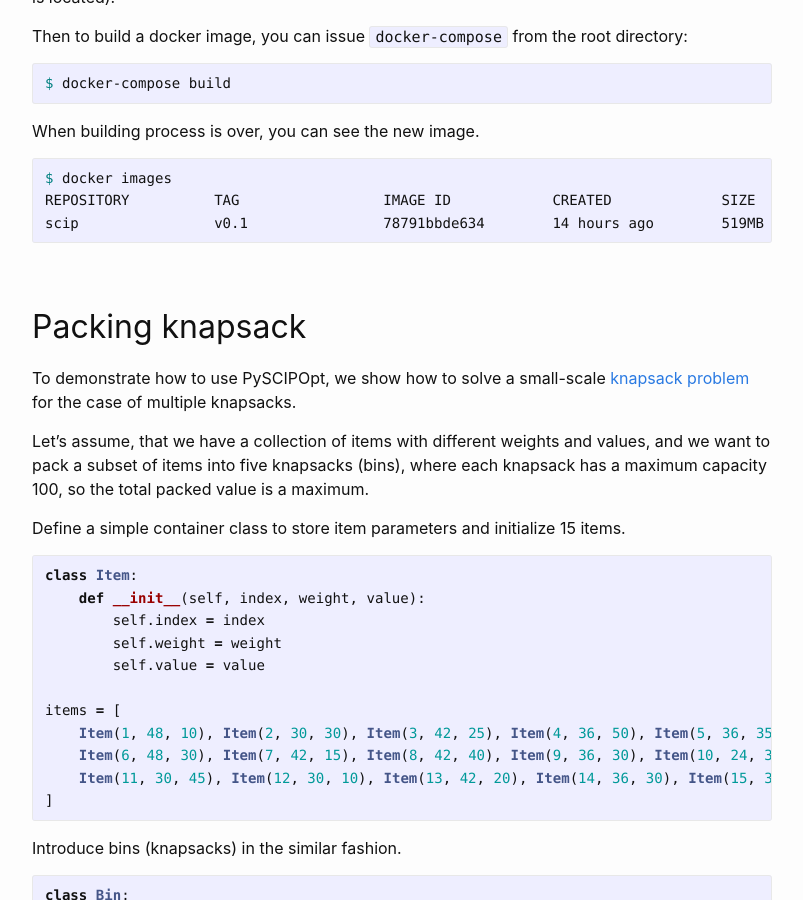
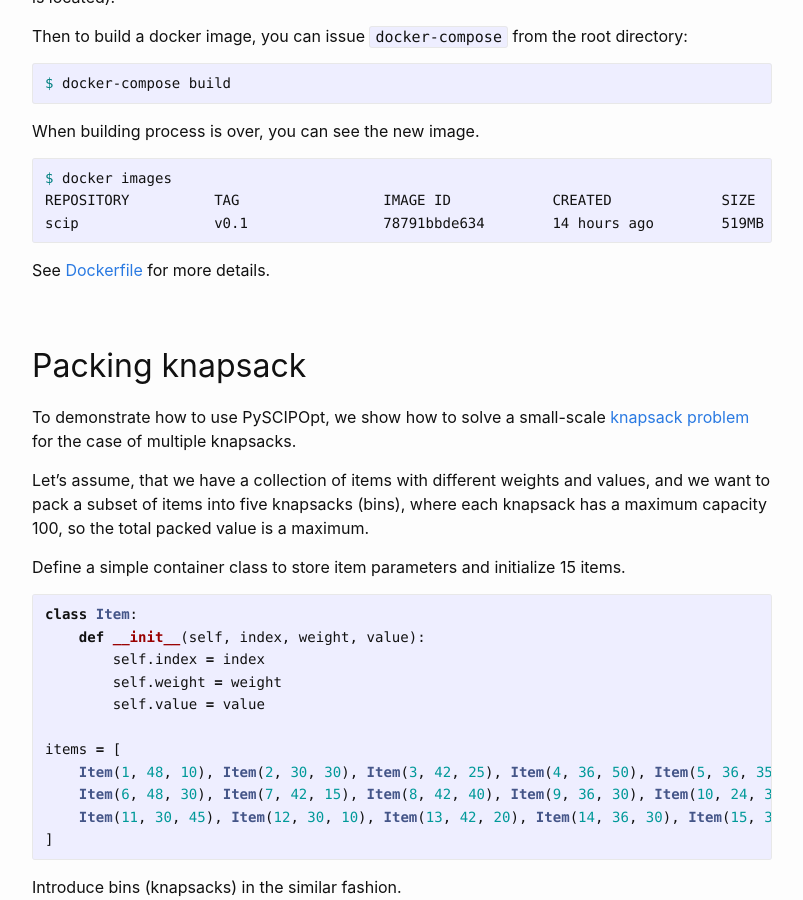
Before and after one commit to viktorsapozhok/viktorsapozhok.github.io, a Jekyll site: the page built from _posts/2021-01-17-docker-scip-pyscipopt.md, in a window 1280 px wide and 900 px high, scrolled down 950 px. Shown: the whole window, without its empty margins (238-1041 px from the left). Built offline with Jekyll 4.4.1, drawn with Linux system fonts in a browser that asks for light colours.

Commit message:
updated post

````diff
--- a/_posts/2021-01-17-docker-scip-pyscipopt.md
+++ b/_posts/2021-01-17-docker-scip-pyscipopt.md
@@ -44,6 +44,8 @@ $ docker images
 REPOSITORY          TAG                 IMAGE ID            CREATED             SIZE
 scip                v0.1                78791bbde634        14 hours ago        519MB
 ```
+
+See [Dockerfile](https://github.com/viktorsapozhok/docker-scip/blob/master/Dockerfile) for more details.
 
 ## Packing knapsack
 
````
